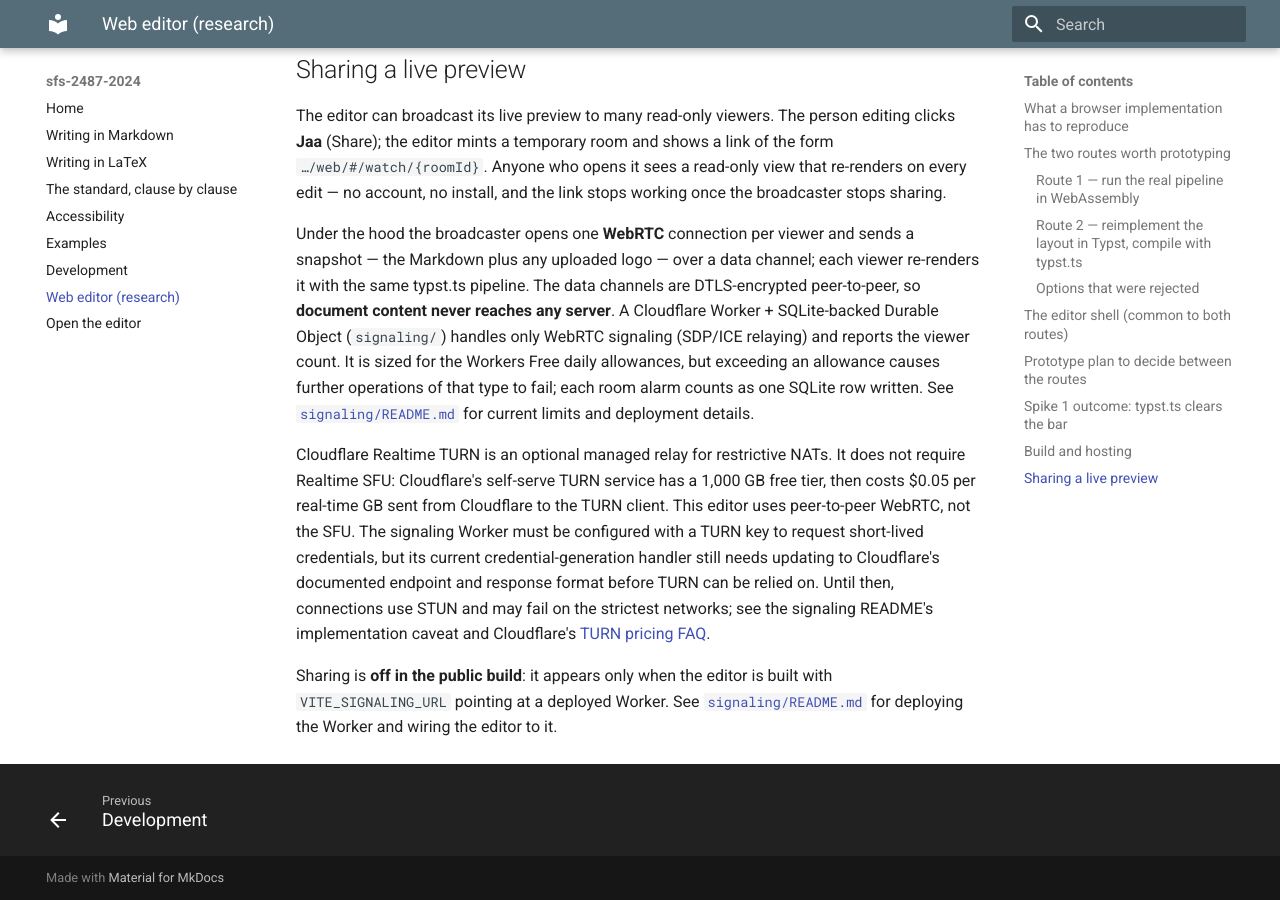
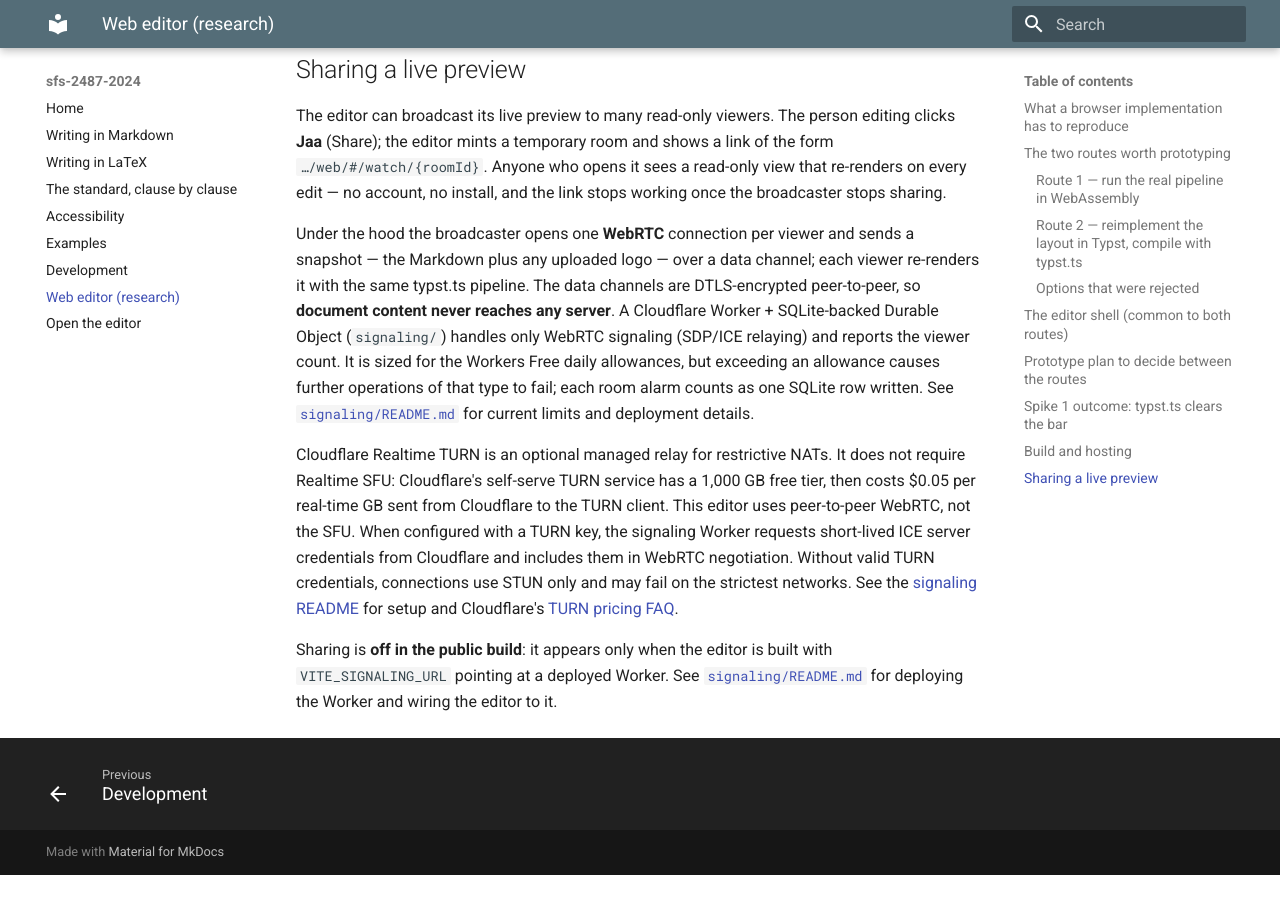
Before and after one commit to datakurre/vakioasiakirja, an MkDocs documentation site: the page built from docs/web-editor.md, in a window 1280 px wide and 900 px high, scrolled down 5038 px. Built offline with MkDocs 1.6.1 and Material for MkDocs 9.7.7, drawn with Linux system fonts in a browser that asks for light colours; after the commit the page ends 5913 px from its top, so only the background shows below that.

Commit message:
fix: use current Cloudflare TURN credentials
Assisted-by: opencode (gpt-6-luna)

```diff
--- a/docs/web-editor.md
+++ b/docs/web-editor.md
@@ -271,13 +271,12 @@ for current limits and deployment details.
 Cloudflare Realtime TURN is an optional managed relay for restrictive NATs.
 It does not require Realtime SFU: Cloudflare's self-serve TURN service has a
 1,000 GB free tier, then costs $0.05 per real-time GB sent from Cloudflare to
-the TURN client. This editor uses peer-to-peer WebRTC, not the SFU. The
-signaling Worker must be configured with a TURN key to request short-lived
-credentials, but its current credential-generation handler still needs updating
-to Cloudflare's documented endpoint and response format before TURN can be
-relied on. Until then, connections use STUN and may fail on the strictest
-networks; see the signaling README's implementation caveat and Cloudflare's
-[TURN pricing FAQ](https://developers.cloudflare.com/realtime/turn/faq/).
+the TURN client. This editor uses peer-to-peer WebRTC, not the SFU. When
+configured with a TURN key, the signaling Worker requests short-lived ICE
+server credentials from Cloudflare and includes them in WebRTC negotiation.
+Without valid TURN credentials, connections use STUN only and may fail on the
+strictest networks. See the [signaling README](https://github.com/datakurre/vakioasiakirja/tree/main/signaling)
+for setup and Cloudflare's [TURN pricing FAQ](https://developers.cloudflare.com/realtime/turn/faq/).
 
 Sharing is **off in the public build**: it appears only when the editor is
 built with `VITE_SIGNALING_URL` pointing at a deployed Worker. See
```
Also changed, not shown: signaling/README.md (+7 -10 lines), 1 other file.
